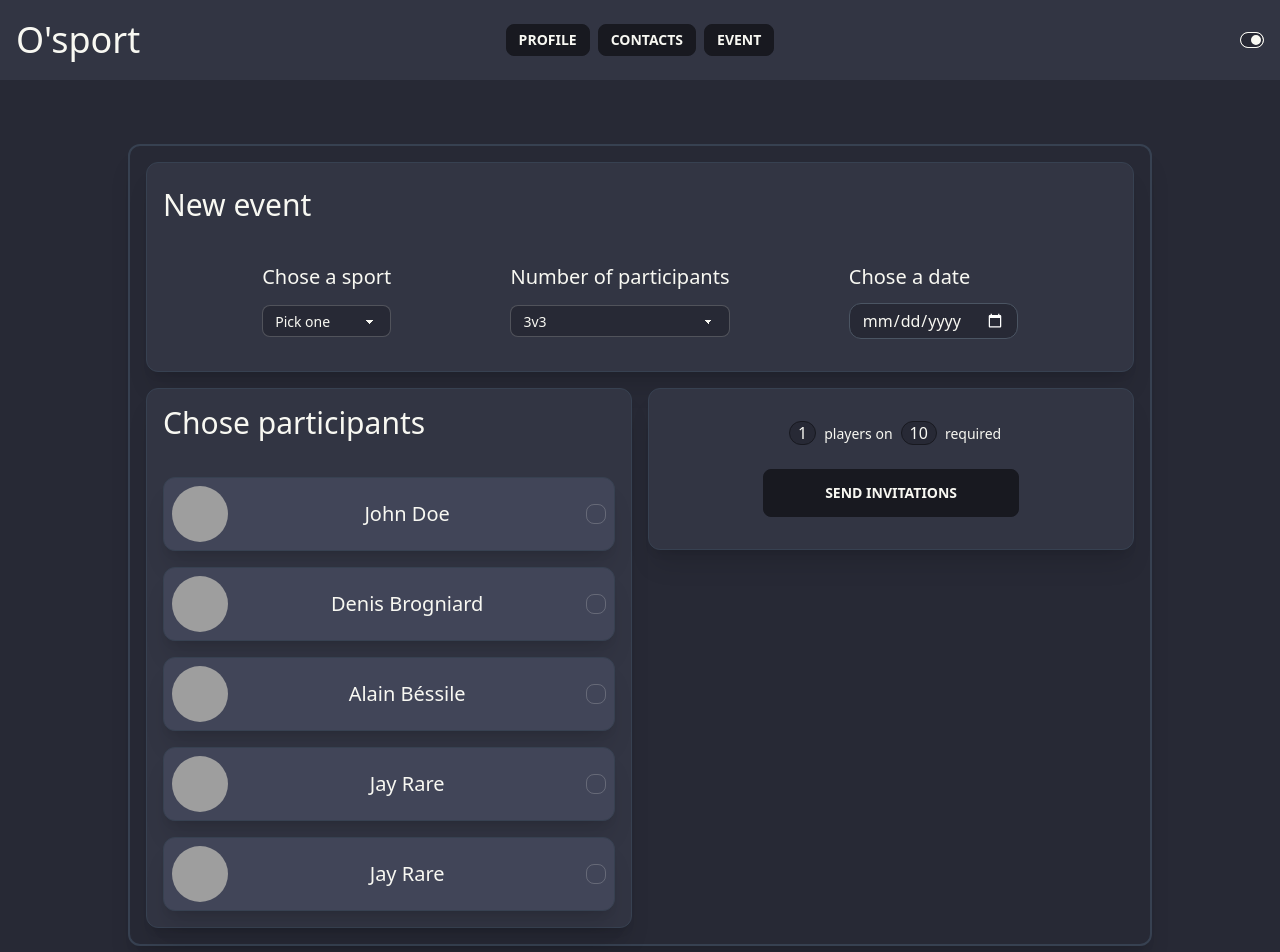
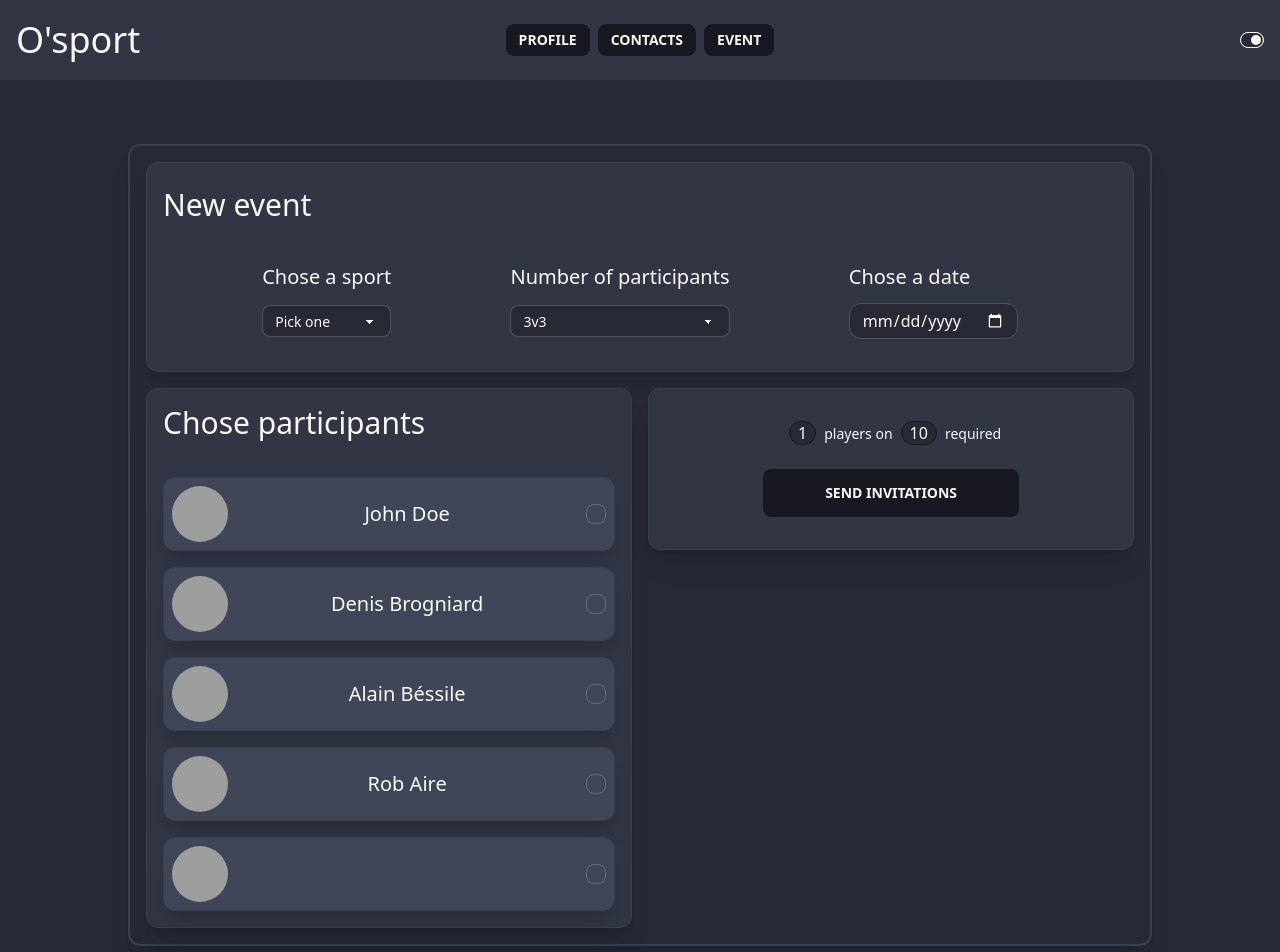
Before and after one commit to Tiyyo/osport_client, a React (Vite) app: page /create_event in a window 1280 px wide. Shown: the top 952 px of the page. Built offline with nearby package versions, Linux system fonts and the light colour scheme; no server answers; grey boxes are pictures that could not be loaded.

Commit message:
:tada: - Depedencies OK - Good to PR

```diff
--- a/src/components/CreateEvent/EventContactList/EventContactList.tsx
+++ b/src/components/CreateEvent/EventContactList/EventContactList.tsx
@@ -39,7 +39,7 @@ function EventContactList() {
               <img src="https://cdn.pixabay.com/photo/2015/10/05/22/37/blank-profile-picture-973460_1280.png" alt="avatar" />
             </div>
           </div>
-          <h1 className="text-xl">Jay Rare</h1>
+          <h1 className="text-xl">Rob Aire</h1>
           <input type="checkbox" className="checkbox checkbox-sm" />
         </li>
         <li className="flex justify-between items-center bg-neutral flex shadow-xl border border-gray-700 rounded-xl p-2">
@@ -48,7 +48,7 @@ function EventContactList() {
               <img src="https://cdn.pixabay.com/photo/2015/10/05/22/37/blank-profile-picture-973460_1280.png" alt="avatar" />
             </div>
           </div>
-          <h1 className="text-xl">Jay Rare</h1>
+          <h1 className="text-xl"></h1>
           <input type="checkbox" className="checkbox checkbox-sm" />
         </li>
       </ul>
```
